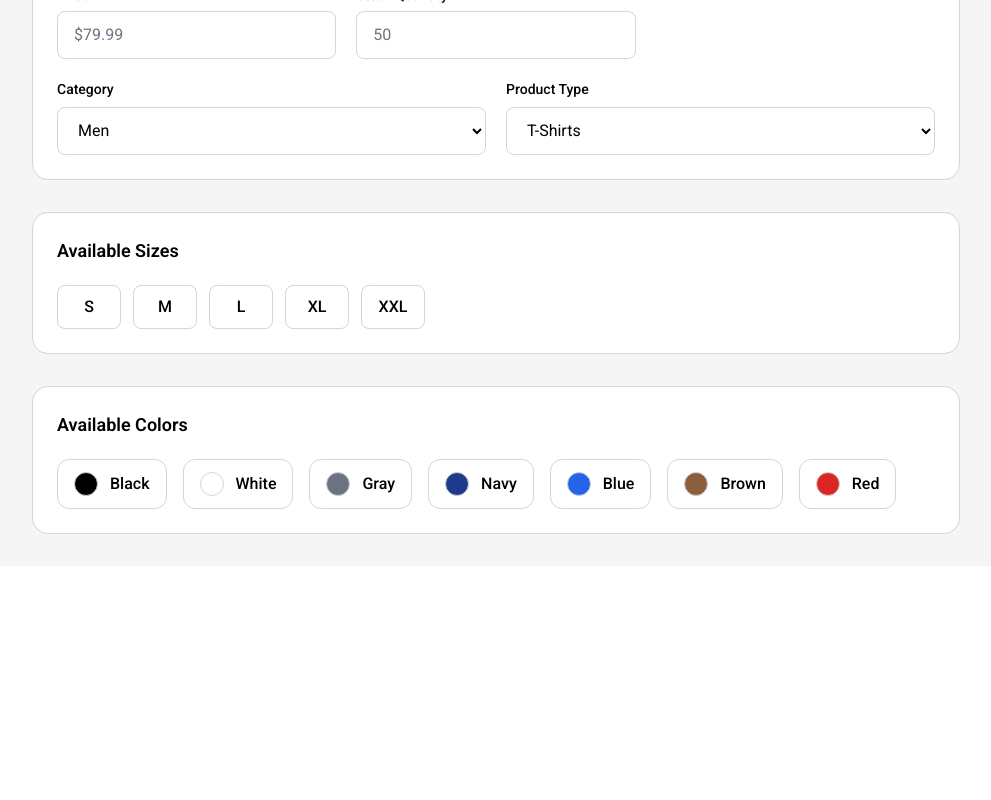
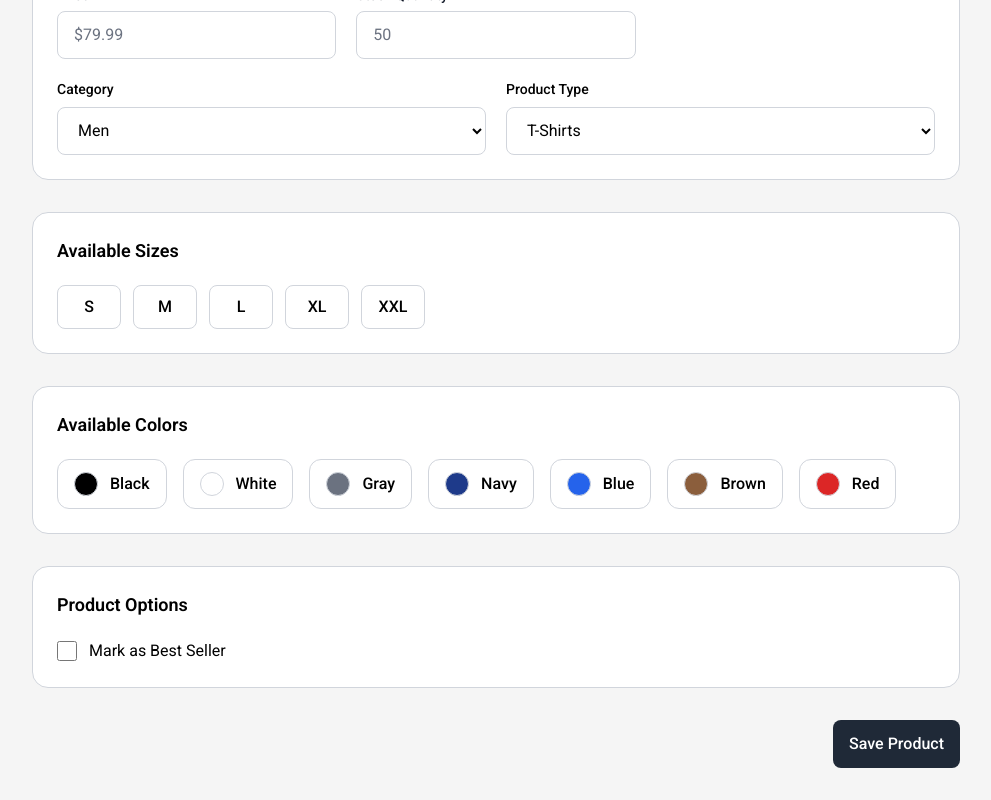
Before and after one commit to creativeloc/nextjs-estore2026, a Next.js app: page /admin/add-product in a window 1280 px wide. Shown: the part 785-1585 px from the top of the page, without its empty margins (288-1279 px from the left). Before the commit the page ends 1351 px from the top, so only its background shows below. Built offline with nearby package versions, Linux system fonts and the light colour scheme.

Commit message:
implemented add product ui

```diff
--- a/src/app/admin/add-product/page.tsx
+++ b/src/app/admin/add-product/page.tsx
@@ -1,5 +1,6 @@
 "use client"
 
+import Button from "@/components/ui/Button"
 import Input from "@/components/ui/Input"
 // import image from "next/image"
 import { useRef, useState } from "react"
@@ -201,6 +202,28 @@ export default function AddProductPage() {
           })}
         </div>
       </section>
+
+      {/* product options */}
+      <section className="rounded-2xl border border-border bg-background p-6">
+        <h2 className="text-lg font-semibold mb-5">Product Options</h2>
+
+        <div className="space-y-4">
+          <label className="flex cursor-pointer items-center gap-3">
+            <input
+              type="checkbox"
+              checked={bestSeller}
+              className="h-5 w-5 accent-primary"
+              onChange={(e) => setBestSeller(e.target.checked)}
+            />
+
+            <span>Mark as Best Seller</span>
+          </label>
+        </div>
+      </section>
+
+      <div className="flex justify-end">
+        <Button>Save Product</Button>
+      </div>
     </div>
   )
 }
```
